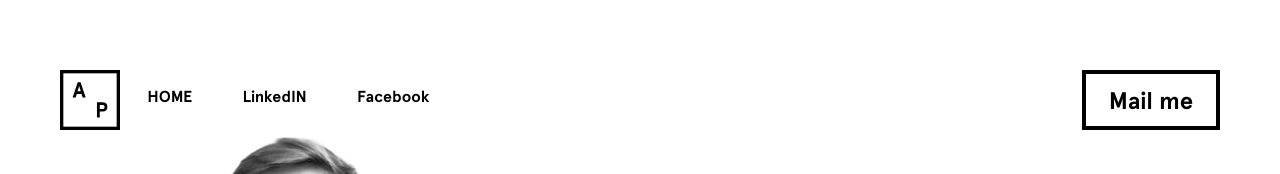
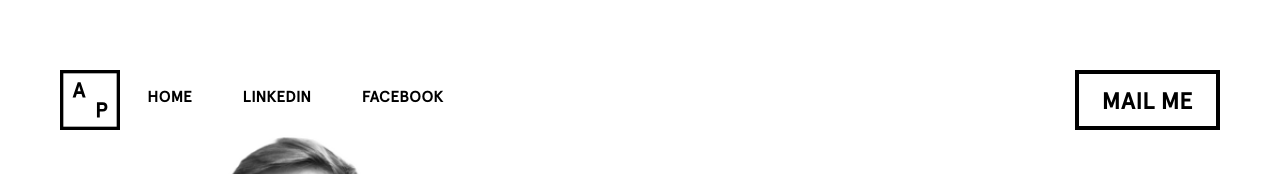
Before and after one commit to andriuspetrosius/andriuspetrosius, a website: page index.html in a window 1280 px wide. Shown: the top 174 px of the page. Drawn offline with Linux system fonts and the light colour scheme.

Commit message:
one more

```diff
--- a/index.html
+++ b/index.html
@@ -30,13 +30,13 @@
                 <div class="nav-left">
                     <h1 class="nav-logo btn">&nbsp;</h1>
                     <a class="btn" href="index.html">HOME</a>
-                    <a class="btn" target="_blank" href="https://www.linkedin.com/in/andriuspetrosius/">LinkedIN</a>
-                    <a class="btn" target="_blank" href="https://www.facebook.com/andrius.petrosius.1">Facebook</a>
+                    <a class="btn" target="_blank" href="https://www.linkedin.com/in/andriuspetrosius/">LINKEDIN</a>
+                    <a class="btn" target="_blank" href="https://www.facebook.com/andrius.petrosius.1">FACEBOOK</a>
 <!--                    <a class="btn" href="#">RESEARCH</a>
                     <a class="btn" href="mailto:hello@andriuspetrosius.com">MAIL ME</a>-->
                 </div>
                 <div class="nav-right">
-                    <a class="btn btn-border" href="mailto:hello@andriuspetrosius.com">Mail me</a>
+                    <a class="btn btn-border" href="mailto:hello@andriuspetrosius.com">MAIL ME</a>
                 </div>
             </nav>
             <div class="mobile-nav hidden-md hidden-lg">
@@ -44,8 +44,8 @@
                 <span class="nav-logo btn">&nbsp;</span>
                 <nav class="mobile-menu" id="mobileMenu">
                     <a class="btn" href="index.html">HOME</a>
-                    <a class="btn" target="_blank" href="https://www.linkedin.com/in/andriuspetrosius/">LinkedIN</a>
-                    <a class="btn" target="_blank" href="https://www.facebook.com/andrius.petrosius.1">Facebook</a>
+                    <a class="btn" target="_blank" href="https://www.linkedin.com/in/andriuspetrosius/">LINKEDIN</a>
+                    <a class="btn" target="_blank" href="https://www.facebook.com/andrius.petrosius.1">FACEBOOK</a>
                 </nav>
             </div>
             <div class="clear"></div>
```
